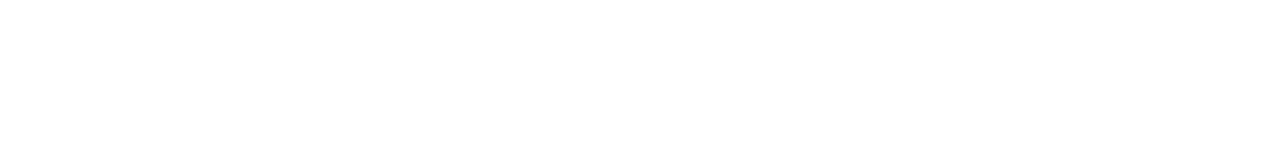
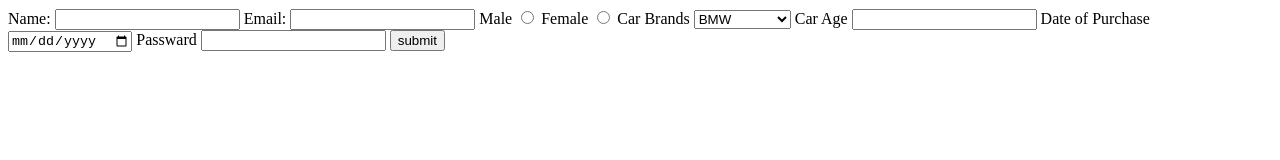
Before and after one commit to acciojob/car-insurance-form-Jayeshwarke, a website: page main.html in a window 1280 px wide. Drawn offline with Linux system fonts and the light colour scheme.

Commit message:
created a submission

```diff
--- a/main.html
+++ b/main.html
@@ -1,16 +1,39 @@
 <!DOCTYPE html>
+<html lang="en">
+<head>
+    <meta charset="UTF-8">
+    <meta name="viewport" content="width=, initial-scale=1.0">
+    <title>Document</title>
+</head>
+<body>
+    <form method="post">
+        <label for="name">Name:</label>
+        <input type="text " id="name" required>
+        <label for="name">Email:</label>
+        <input type="text " id="Email" required>
+        <label for="gender_m">Male</label>
+        <input type="radio" name="gender" id="gender_m" required>
+        <label for="gender_m">Female</label>
+        <input type="radio" name="gender" id="gender_m" required>
+        <label for="cars">Car Brands</label>
+        <select name="cars" id="cars">
+            <option value="BMQ">BMW</option>
+            <option value="AUD">AUDI</option>
+            <option value="MERCEDEZ">MERCEDEZ</option>
 
-<html>
+        </select>
+        <label for="Car Age">Car Age</label>
+        <input type="number" name="Car Age" id="Car Age">
+        <label for="dop">Date of Purchase</label>
+        <input type="date" name="dop" id="dop">
+        <label for="passward">Passward</label>
+        <input type="text" name="passward" id="passward">
+        <button type="submit">submit</button>
 
-<head>
-	<link rel="stylesheet" href="styles.css">
-</head>
 
-<body>
-	<!-- the entire body must be written by student -->
-    <script type="text/javascript" src="./script.js">
-</script>
 
+
+
+    </form>
 </body>
-
 </html>
```
